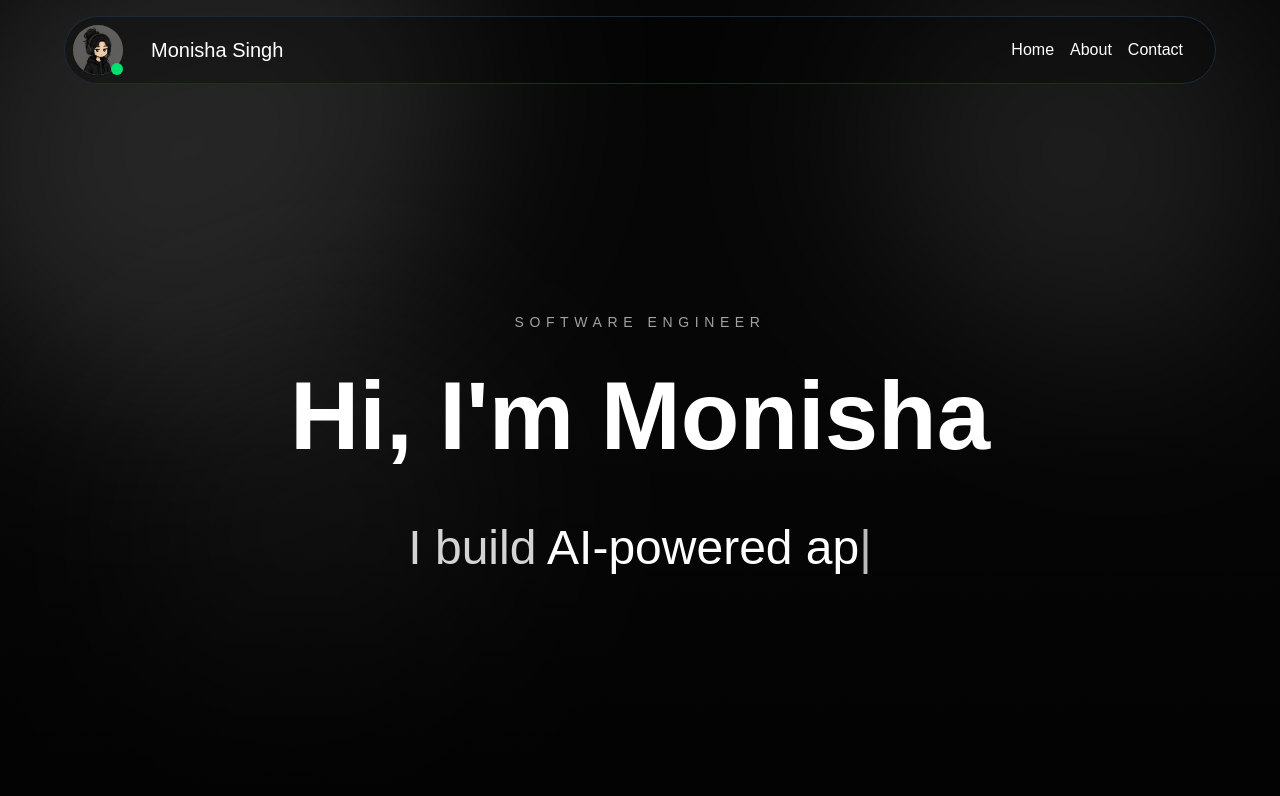
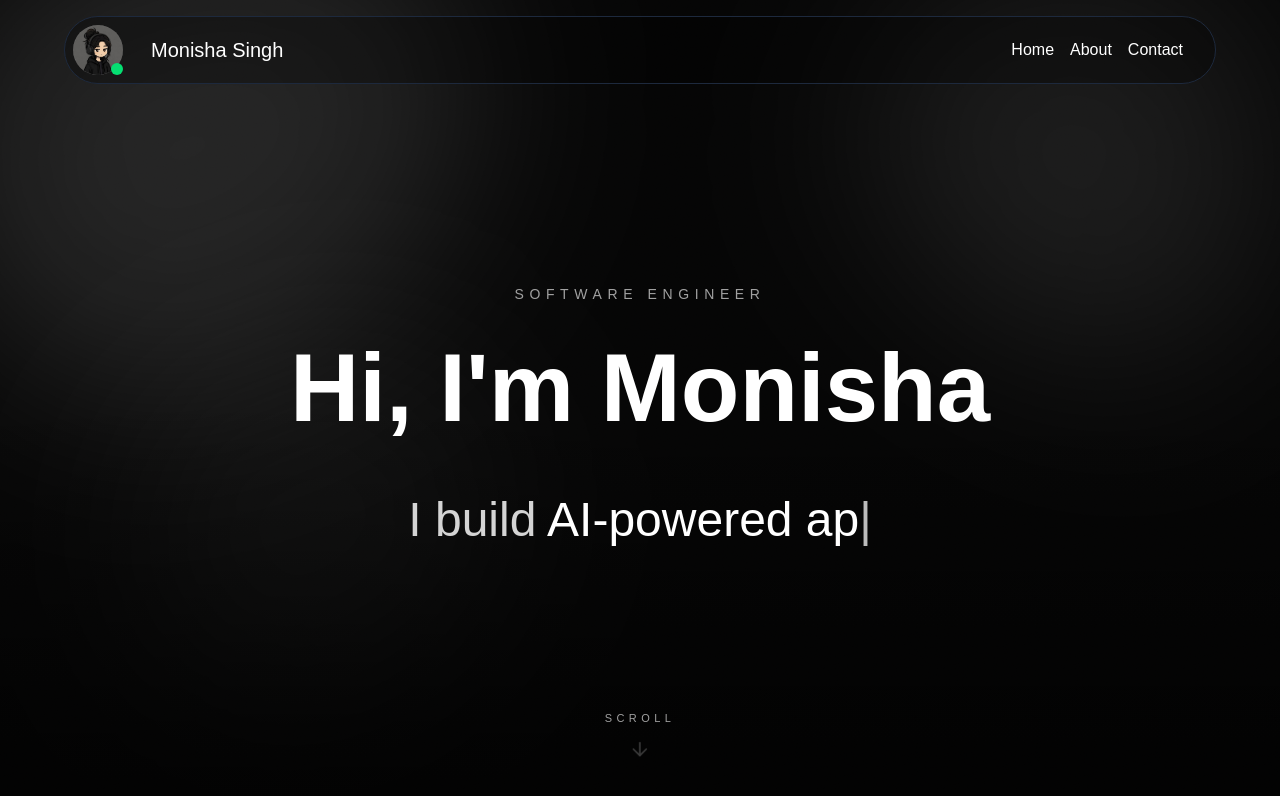
Before and after one commit to MONISHA2876/Monisha-Portfolio, a Next.js app: page / in a window 1280 px wide. Shown: the top 796 px of the page. Built offline with nearby package versions, Linux system fonts and the light colour scheme.

Commit message:
style(ui): polish spacing and typography

```diff
--- a/app/globals.css
+++ b/app/globals.css
@@ -37,3 +37,24 @@ body {
 .animate-blink {
   animation: blink 1.5s step-start infinite;
 }
+
+@keyframes scrollIndicator {
+  0% {
+    transform: translateY(0);
+    opacity: 0.35;
+  }
+
+  50% {
+    transform: translateY(10px);
+    opacity: 1;
+  }
+
+  100% {
+    transform: translateY(0);
+    opacity: 0.35;
+  }
+}
+
+.scroll-indicator {
+  animation: scrollIndicator 1.8s ease-in-out infinite;
+}
--- a/package.json
+++ b/package.json
@@ -9,6 +9,7 @@
     "lint": "eslint"
   },
   "dependencies": {
+    "lucide-react": "^1.27.0",
     "next": "16.2.12",
     "react": "19.2.4",
     "react-dom": "19.2.4"
--- a/pages/HeroSection.tsx
+++ b/pages/HeroSection.tsx
@@ -2,6 +2,7 @@
 
 import { useEffect, useState } from "react";
 import Header from "@/component/Header";
+import { ArrowDown } from "lucide-react";
 
 const words = [
   "beautiful web experiences.",
@@ -93,10 +94,10 @@ export default function HeroSection() {
         }}
       />
 
-      <div className="relative z-10 flex flex-1 flex-col">
+      <div className="relative z-10 flex flex-1 flex-col ">
         <Header />
 
-        <main className="flex flex-1 flex-col items-center justify-center px-6 text-center">
+        <main className="relative bottom-7 flex flex-1 flex-col items-center justify-center px-6 text-center">
           <p className="mb-6 text-sm uppercase tracking-[0.4em] text-neutral-400">
             Software Engineer
           </p>
@@ -114,7 +115,22 @@ export default function HeroSection() {
               </span>
             </h2>
           </div>
+
         </main>
+
+          <div className="absolute bottom-10 left-1/2 -translate-x-1/2">
+            <div className="flex flex-col items-center">
+                <span className="mb-3 text-[11px] uppercase tracking-[0.4em] text-neutral-400">
+                    Scroll
+                </span>
+
+                <ArrowDown
+                    size={22}
+                    strokeWidth={1.8}
+                    className="text-neutral-400 scroll-indicator"
+                />
+            </div>
+        </div>
       </div>
     </div>
   );
```
Also changed, not shown: 1 other file (tests, documents, lock files or other folders).
